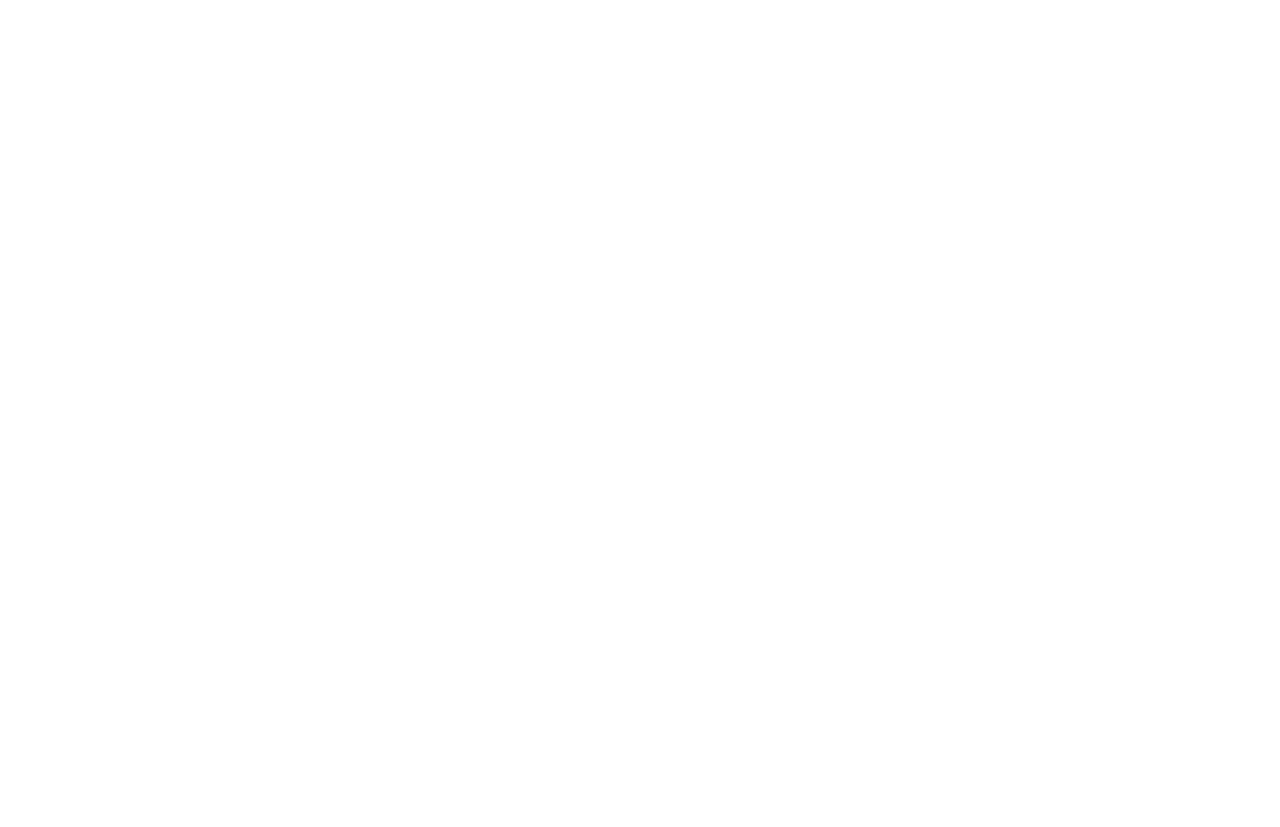
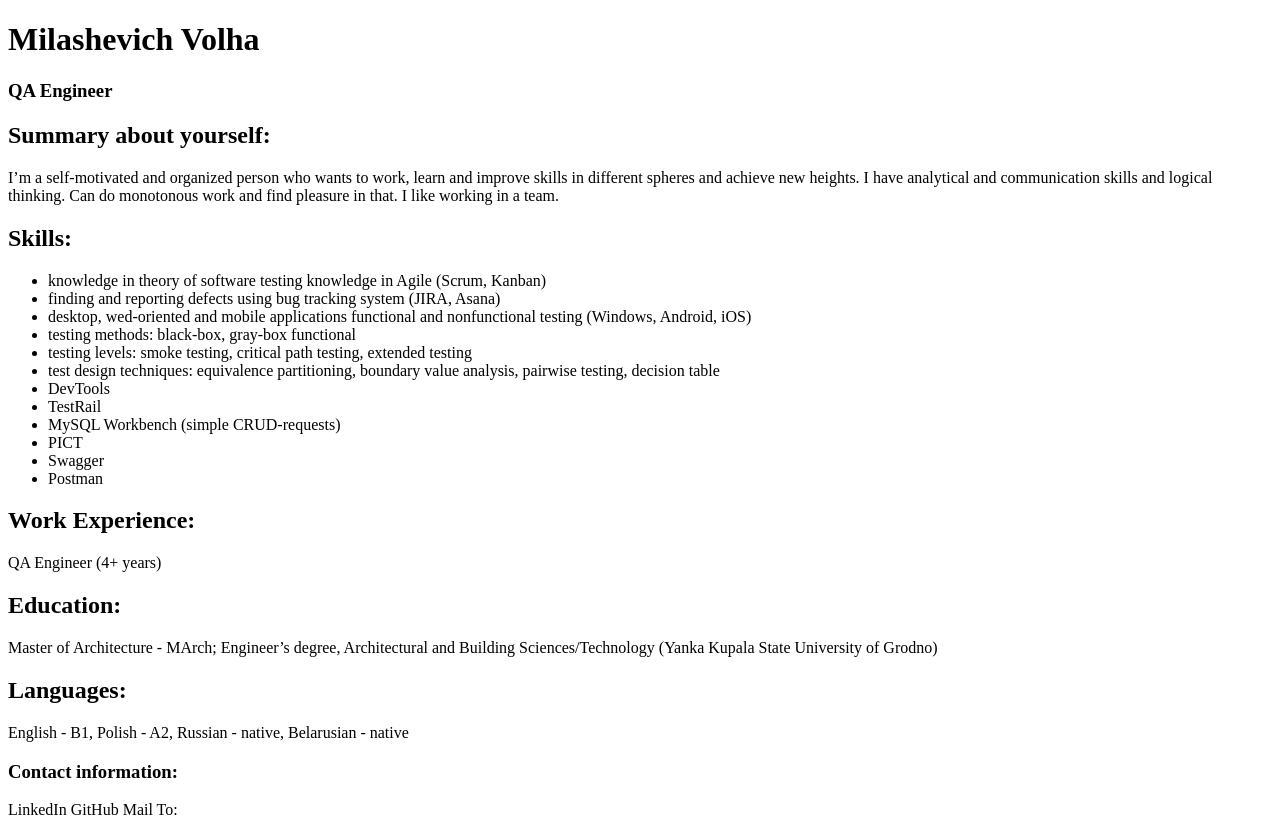
Before and after one commit to olgamilashevich/rsschool-cv, a plain HTML site: page index.html in a window 1280 px wide. Before the commit the page ends 800 px from the top, so only its background shows below. Drawn offline with Linux system fonts and the light colour scheme.

Commit message:
feat: implement basic html markdown

```diff
--- a/index.html
+++ b/index.html
@@ -1,9 +1,70 @@
 <!DOCTYPE html>
 <html lang="en">
   <head>
-    <meta charset="UTF-8">
-    <meta name="viewport" content="width=device-width, initial-scale=1.0">
-    <title>Document</title>
+    <meta charset="UTF-8" />
+    <meta name="viewport" content="width=device-width, initial-scale=1.0" />
+    <title>Volha Milashevich</title>
   </head>
-  <body></body>
+  <body>
+    <header>
+      <h1>Milashevich Volha</h1>
+      <h3>QA Engineer</h3>
+    </header>
+    <main>
+      <h2>Summary about yourself:</h2>
+      <p>
+        I’m a self-motivated and organized person who wants to work, learn and
+        improve skills in different spheres and achieve new heights. I have
+        analytical and communication skills and logical thinking. Can do
+        monotonous work and find pleasure in that. I like working in a team.
+      </p>
+      <h2>Skills:</h2>
+
+      <ul>
+        <li>
+          knowledge in theory of software testing knowledge in Agile (Scrum,
+          Kanban)
+        </li>
+        <li>
+          finding and reporting defects using bug tracking system (JIRA, Asana)
+        </li>
+        <li>
+          desktop, wed-oriented and mobile applications functional and
+          nonfunctional testing (Windows, Android, iOS)
+        </li>
+        <li>testing methods: black-box, gray-box functional</li>
+        <li>
+          testing levels: smoke testing, critical path testing, extended testing
+        </li>
+        <li>
+          test design techniques: equivalence partitioning, boundary value
+          analysis, pairwise testing, decision table
+        </li>
+        <li>DevTools</li>
+        <li>TestRail</li>
+        <li>MySQL Workbench (simple CRUD-requests)</li>
+        <li>PICT</li>
+        <li>Swagger</li>
+        <li>Postman</li>
+      </ul>
+
+      <h2>Work Experience:</h2>
+      <p>QA Engineer (4+ years)</p>
+      <h2>Education:</h2>
+      <p>
+        Master of Architecture - MArch; Engineer’s degree, Architectural and
+        Building Sciences/Technology (Yanka Kupala State University of Grodno)
+      </p>
+      <h2>Languages:</h2>
+      <p>English - B1, Polish - A2, Russian - native, Belarusian - native</p>
+    </main>
+    <footer>
+      <h3>Contact information:</h3>
+      <nav>
+        <a>LinkedIn</a>
+        <a>GitHub</a>
+        <a>Mail To:</a>
+      </nav>
+    </footer>
+  </body>
 </html>
```
